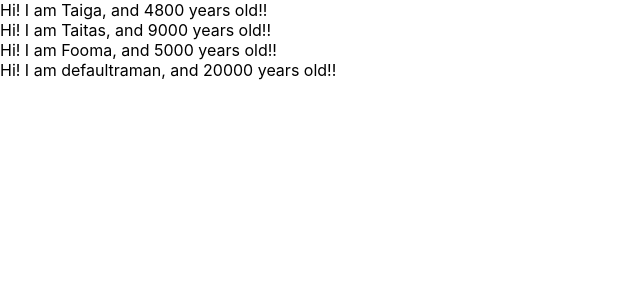
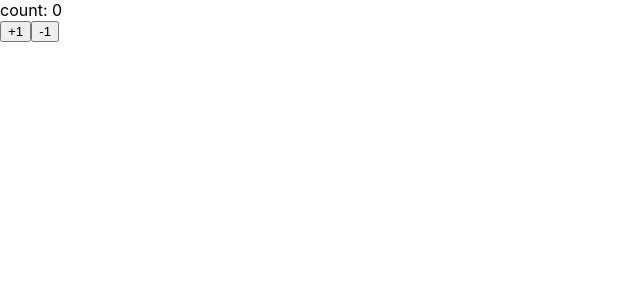
Before and after one commit to matsumoto-yuji-git/udemy-react-redux-crud-application, a React (Create React App) app: page / in a window 1280 px wide. Shown: the top 300 px of the page, without its empty margins (0-640 px from the left). Built offline with nearby package versions, Linux system fonts and the light colour scheme.

Commit message:
learn state and setState

```diff
--- a/src/App.js
+++ b/src/App.js
@@ -1,5 +1,5 @@
-import React from 'react';
-import PropTypes from 'prop-types';
+import React, { Component } from 'react';
+
 /*
 function App() {
   return (
@@ -20,29 +20,31 @@ function App() {
 }
 */
 
-const App = () => {
-  const profiles = [
-    {name: "Taiga", age: 4800},
-    {name: "Taitas", age: 9000},
-    {name: "Fooma", age: 5000},
-    {name: "defaultraman", age: 20000}
-  ]
-  return (
-  <div>
-    {
-      profiles.map ((profile, index) => {
-        return <User name={profile.name} age={profile.age} key={index} />
-      })
-    }
-  </div>)
+const App = () => (<Counter></Counter>)
+
+class Counter extends Component {
+  constructor(props) {
+    super(props)
+    this.state = {count: 0}
+  }
+
+  handlePlusButton = () => {
+    this.setState({count: this.state.count + 1 })
+  }
+
+  handleMinusButton = () => {
+    this.setState({count: this.state.count - 1 })
+  }
+
+  render() {
+    return (
+      <React.Fragment>
+        <div>count: {this.state.count}</div>
+        <button onClick={this.handlePlusButton}>+1</button>
+        <button onClick={this.handleMinusButton}>-1</button>
+      </React.Fragment>
+    )
+  }
 }
 
-const User = (props) => {
-return <div>Hi! I am {props.name}, and {props.age} years old!!</div>
-}
-
-User.propTypes = {
-  name: PropTypes.string,
-  age: PropTypes.number.isRequired
-}
 export default App;
```
